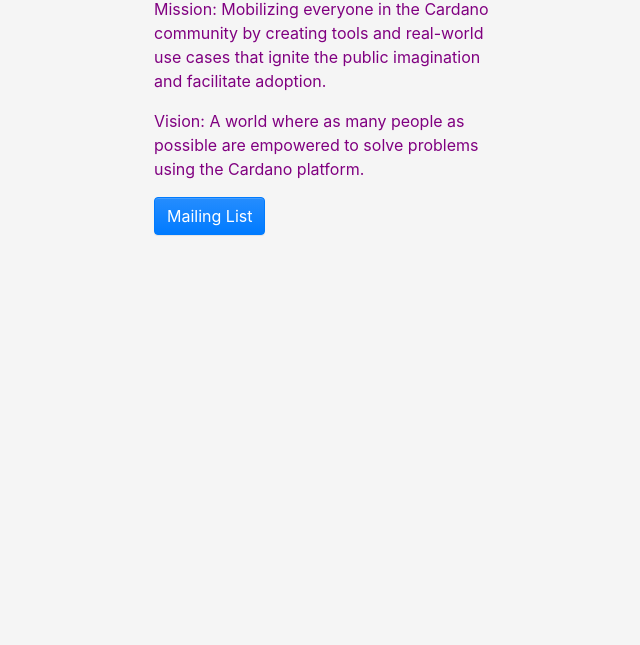
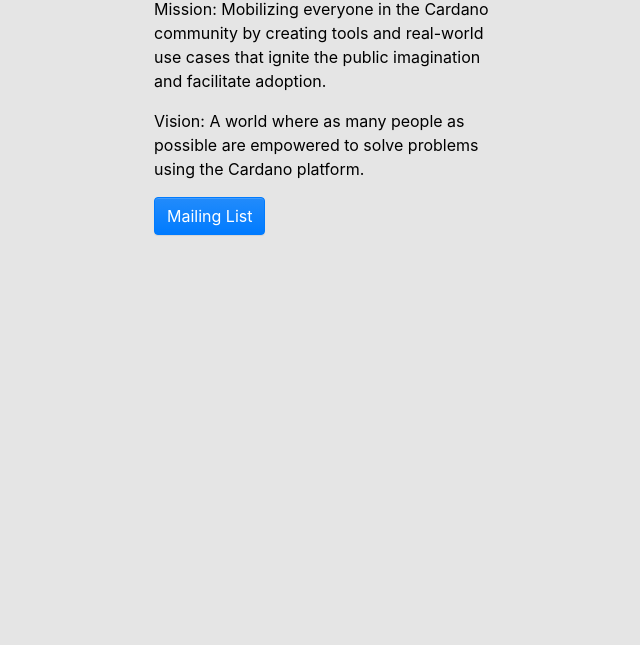
Before and after one commit to workshop-maybe/gl-test, a website with bundled scripts: page index.html in a window 1280 px wide. Shown: the part 155-800 px from the top of the page, without its empty margins (311-951 px from the left). Built offline with nearby package versions, Linux system fonts and the light colour scheme; files whose address does not match are found by name.

Commit message:
Initial styling changes

```diff
--- a/scss/starter.scss
+++ b/scss/starter.scss
@@ -19,8 +19,8 @@
 $enable-shadows: true;
 
 // Customize some defaults
-$body-color: purple;
-$body-bg: #f5f5f5;
+$body-color: black;
+$body-bg: #e5e5e5;
 
 
 //
@@ -54,8 +54,8 @@
 // @import "bootstrap/scss/button-group";
 // @import "bootstrap/scss/input-group"; // Requires forms
 // @import "bootstrap/scss/custom-forms";
-// @import "bootstrap/scss/nav";
-// @import "bootstrap/scss/navbar"; // Requires nav
+@import "bootstrap/scss/nav";
+@import "bootstrap/scss/navbar"; // Requires nav
 // @import "bootstrap/scss/card";
 // @import "bootstrap/scss/breadcrumb";
 // @import "bootstrap/scss/pagination";
```
Also changed, not shown: assets/css/starter.css, 1 other file.
